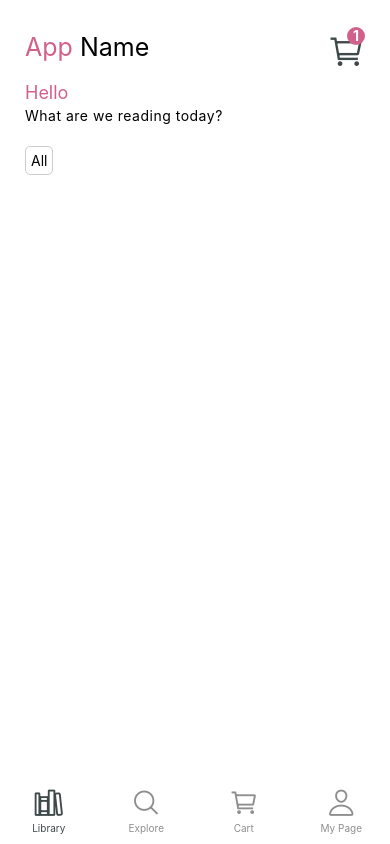
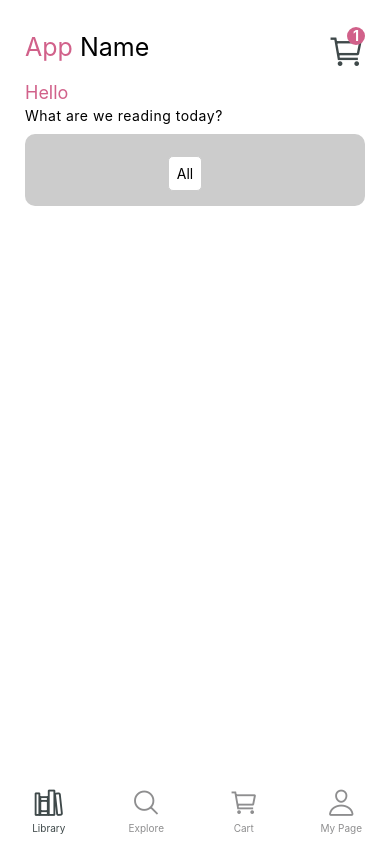
Before and after one commit to LuisSalas94/ReactNative-BookOutlet, a React Native app: screen /BottomTabNavigator in a window 390 px wide. Built offline with nearby package versions, Linux system fonts and the light colour scheme; no server answers.

Commit message:
Add Style to RenderGenres component

```diff
--- a/package.json
+++ b/package.json
@@ -21,6 +21,7 @@
     "react": "18.2.0",
     "react-native": "0.71.3",
     "react-native-gesture-handler": "^2.9.0",
+    "react-native-linear-gradient": "^2.6.2",
     "react-native-onboarding-swiper": "^1.2.0",
     "react-native-paper": "^5.4.1",
     "react-native-safe-area-context": "^4.5.0",
--- a/src/components/BookSections/BookSections.tsx
+++ b/src/components/BookSections/BookSections.tsx
@@ -5,6 +5,8 @@ import {useBookSections} from '../../hooks/useBookSections';
 
 const BookSections = () => {
   const {books, genres} = useBookSections();
+
+  console.log('Books: ', books);
 
   return (
     <View style={styles.sectionContainer}>
--- a/src/components/BookSections/RenderGenres.tsx
+++ b/src/components/BookSections/RenderGenres.tsx
@@ -8,12 +8,12 @@ interface Props {
 
 const RenderGenres = ({genres}: Props) => {
   return (
-    <View>
+    <View style={styles.flatListContainer}>
       <FlatList
+        numColumns={4}
         data={['All', ...genres]}
         renderItem={({item}) => <RenderItem item={item} />}
         keyExtractor={item => item}
-        horizontal={true}
       />
     </View>
   );
@@ -21,4 +21,8 @@ const RenderGenres = ({genres}: Props) => {
 
 export default RenderGenres;
 
-const styles = StyleSheet.create({});
+const styles = StyleSheet.create({
+  flatListContainer: {
+    alignItems: 'center',
+  },
+});
--- a/src/components/BookSections/RenderItem.tsx
+++ b/src/components/BookSections/RenderItem.tsx
@@ -1,5 +1,5 @@
+import React from 'react';
 import {StyleSheet, Text, TouchableOpacity, View} from 'react-native';
-import React from 'react';
 
 interface Props {
   item: string;
@@ -11,11 +11,9 @@ const RenderItem = ({item}: Props) => {
   };
 
   return (
-    <View style={styles.container}>
-      <TouchableOpacity onPress={() => test(item)}>
-        <Text>{item}</Text>
-      </TouchableOpacity>
-    </View>
+    <TouchableOpacity onPress={() => test(item)} style={styles.container}>
+      <Text>{item}</Text>
+    </TouchableOpacity>
   );
 };
 
@@ -23,10 +21,12 @@ export default RenderItem;
 
 const styles = StyleSheet.create({
   container: {
-    marginRight: 15,
-    borderWidth: 1,
+    marginRight: 20,
+    marginBottom: 15,
+    borderWidth: 0.5,
     borderColor: '#ccc',
-    padding: 5,
+    padding: 8,
     borderRadius: 5,
+    backgroundColor: '#fff',
   },
 });
--- a/src/screens/HomeScreen.tsx
+++ b/src/screens/HomeScreen.tsx
@@ -13,7 +13,9 @@ const HomeScreen = () => {
         <ShoppingCart />
       </View>
       <ScreenGreeting />
-      <BookSections />
+      <View style={styles.booksContainer}>
+        <BookSections />
+      </View>
     </ScrollView>
   );
 };
@@ -29,6 +31,11 @@ const styles = StyleSheet.create({
   homeContainer: {
     padding: 25,
   },
+  booksContainer: {
+    backgroundColor: '#ccc',
+    borderRadius: 10,
+    marginTop: 10,
+  },
 });
 
 /*
```
Also changed, not shown: 2 other files (tests, documents, lock files or other folders).
